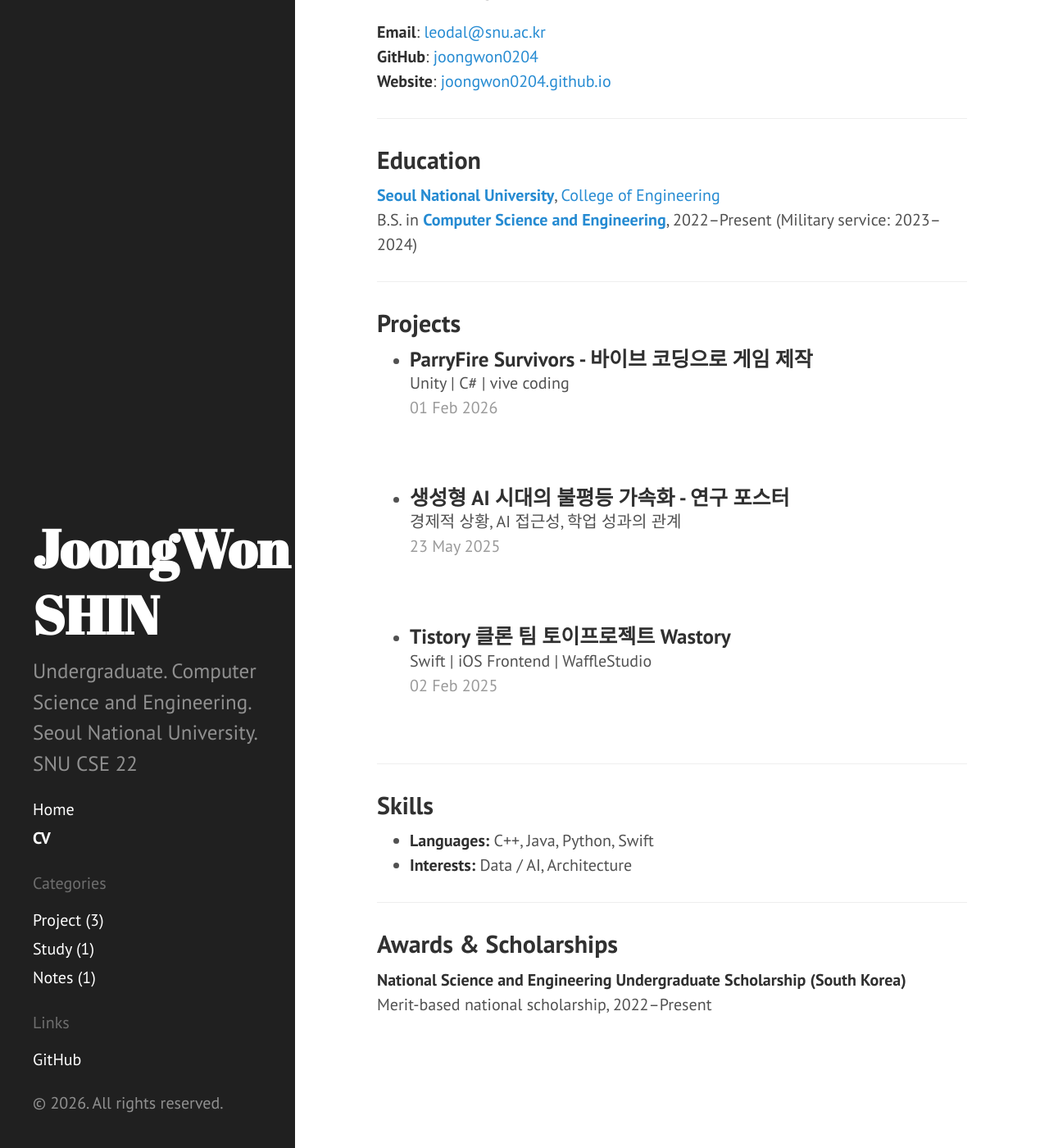
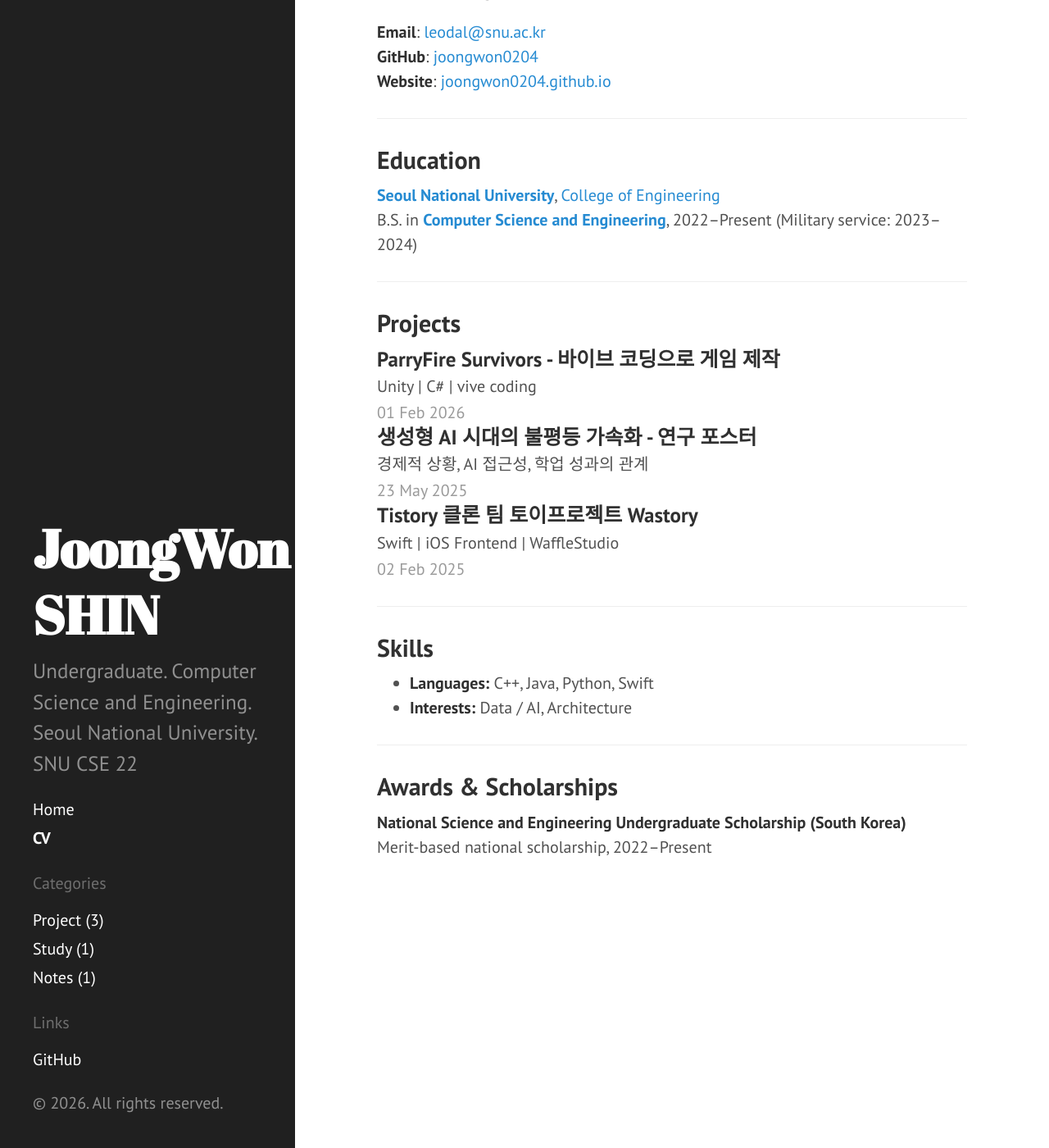
Before and after one commit to joongwon0204/joongwon0204.github.io, a Jekyll site: the page built from cv.md, in a window 1280 px wide and 1400 px high, scrolled down 241 px. Shown: the whole window at 82% size. Built offline with Jekyll 4.4.1, drawn with Linux system fonts in a browser that asks for light colours.

Commit message:
add cv-post style

```diff
--- a/cv.md
+++ b/cv.md
@@ -21,10 +21,11 @@ B.S. in **[Computer Science and Engineering](https://cse.snu.ac.kr)**, 2022–Pr
 
 ## Projects
 
+
 {% assign projects = site.categories.project | sort: "date" | reverse %}
-<ul>
+<ul class="cv-posts">
     {% for post in projects %}
-        <li style="margin-bottom: 0.6rem;">
+        <li>
             <div class="post">
                 <h3 class="post-title">
                 <a href="{{ post.url }}">
--- a/public/css/hyde.css
+++ b/public/css/hyde.css
@@ -248,3 +248,30 @@ a.sidebar-nav-item:focus {
 .theme-base-0f .related-posts li a:hover {
   color: #8f5536;
 }
+
+
+
+
+
+.cv-posts {
+  list-style: none;
+  padding-left: 0;
+  margin: 0;
+}
+
+.cv-posts .cv-post {
+  margin: 0 0 0.8rem 0;   /* 포스트(항목) 사이 간격 */
+}
+
+.cv-posts .post {
+  margin: 0;              /* Hyde 기본 post margin 제거 */
+}
+
+.cv-posts .post-title {
+  margin: 0 0 0.1rem 0;   /* 제목 아래 간격 */
+}
+
+.cv-posts .post-date {
+  margin: 0.1rem 0 0 0;   /* 날짜 위 간격 */
+  display: block;
+}
```
